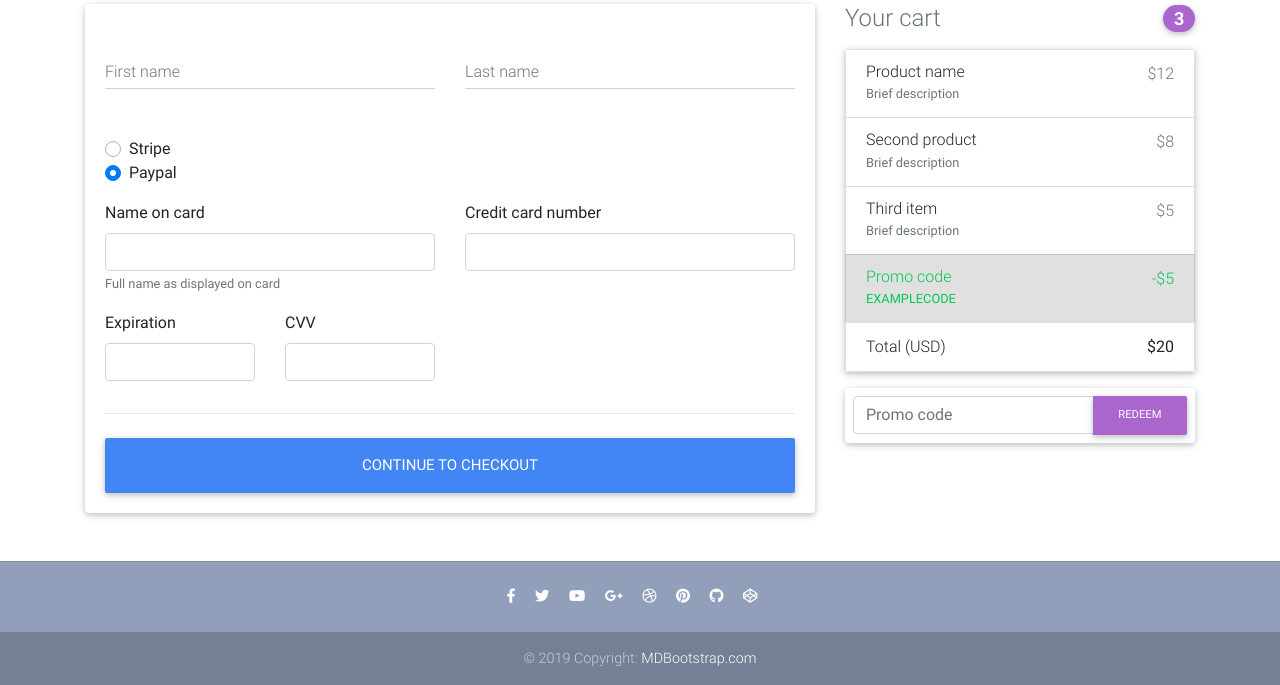
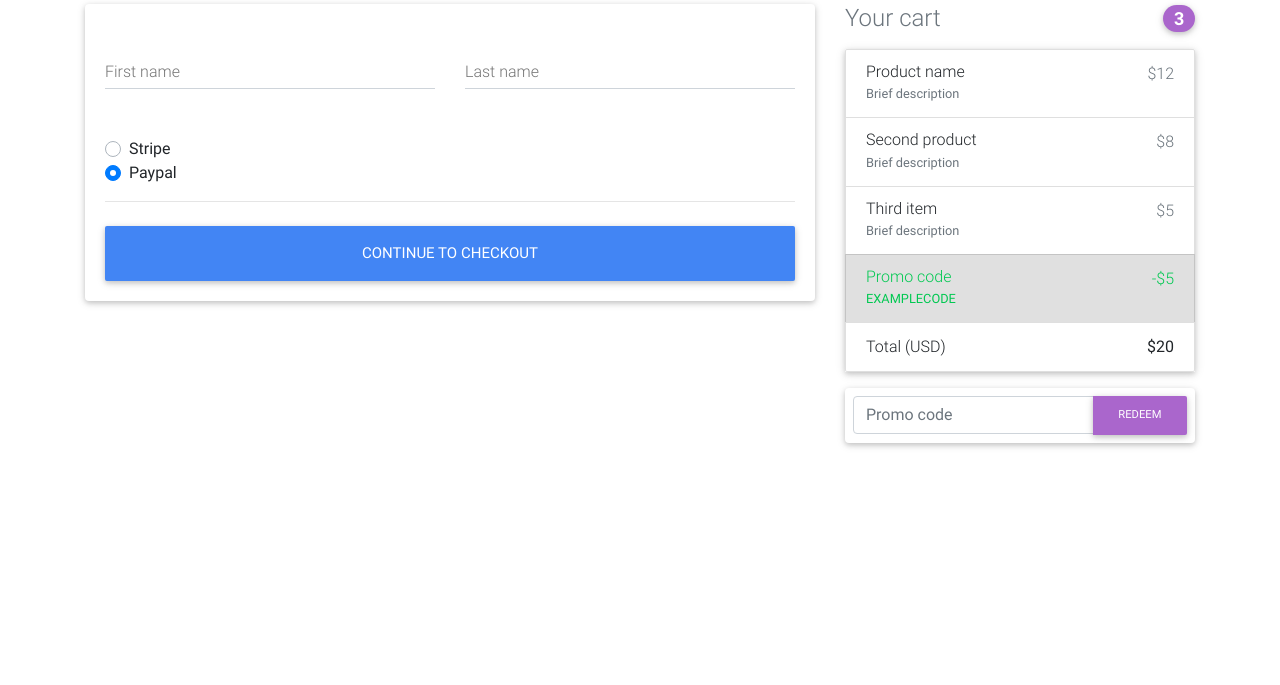
Before and after one commit to JulioOrdonezV/ecommerce-django, a Django app: page /checkout in a window 1280 px wide. Shown: the part 202-887 px from the top of the page. After the commit the page ends 650 px from the top, so only its background shows below. Run offline with Django 3.2, Linux system fonts and the light colour scheme; data that the repository does not hold is empty; some libraries are stand-ins or nearby versions.

Commit message:
Refactor htmlfiles to remove elements

```diff
--- a/ecommerce/cookie_store/templates/base.html
+++ b/ecommerce/cookie_store/templates/base.html
@@ -11,6 +11,11 @@
   <link href="{% static 'css/bootstrap.min.css'%}" rel="stylesheet">
   <link href="{% static 'css/mdb.min.css' %}" rel="stylesheet">
   <link href="{% static 'css/style.min.css' %}" rel="stylesheet">
+
+  <script type="text/javascript" src="{% static 'js/jquery-3.4.1.min.js' %}"></script>
+  <script type="text/javascript" src="{% static 'js/popper.min.js' %}"></script>
+  <script type="text/javascript" src="{% static 'js/bootstrap.min.js' %}"></script>
+  <script type="text/javascript" src="{% static 'js/mdb.min.js' %}"></script>
 </head>
 <body>
 
@@ -31,16 +36,6 @@
 {% endblock content %}
 
 
-    <div class="footer-copyright py-3">
-      © 2019 Copyright:
-      <a href="https://mdbootstrap.com/education/bootstrap/" target="_blank"> MDBootstrap.com </a>
-    </div>
-  </footer>
-
-  <script type="text/javascript" src="{% static 'js/jquery-3.4.1.min.js' %}"></script>
-  <script type="text/javascript" src="{% static 'js/popper.min.js' %}"></script>
-  <script type="text/javascript" src="{% static 'js/bootstrap.min.js' %}"></script>
-  <script type="text/javascript" src="{% static 'js/mdb.min.js' %}"></script>
   <script type="text/javascript">
     new WOW().init();
   </script>
--- a/ecommerce/cookie_store/templates/checkout-page.html
+++ b/ecommerce/cookie_store/templates/checkout-page.html
@@ -101,39 +101,7 @@
                  </div>
               {% endfor %}
               </div>
-              <div class="row">
-                <div class="col-md-6 mb-3">
-                  <label for="cc-name">Name on card</label>
-                  <input type="text" class="form-control" id="cc-name" placeholder="" required>
-                  <small class="text-muted">Full name as displayed on card</small>
-                  <div class="invalid-feedback">
-                    Name on card is required
-                  </div>
-                </div>
-                <div class="col-md-6 mb-3">
-                  <label for="cc-number">Credit card number</label>
-                  <input type="text" class="form-control" id="cc-number" placeholder="" required>
-                  <div class="invalid-feedback">
-                    Credit card number is required
-                  </div>
-                </div>
-              </div>
-              <div class="row">
-                <div class="col-md-3 mb-3">
-                  <label for="cc-expiration">Expiration</label>
-                  <input type="text" class="form-control" id="cc-expiration" placeholder="" required>
-                  <div class="invalid-feedback">
-                    Expiration date required
-                  </div>
-                </div>
-                <div class="col-md-3 mb-3">
-                  <label for="cc-expiration">CVV</label>
-                  <input type="text" class="form-control" id="cc-cvv" placeholder="" required>
-                  <div class="invalid-feedback">
-                    Security code required
-                  </div>
-                </div>
-              </div>
+
               <hr class="mb-4">
               <button class="btn btn-primary btn-lg btn-block" type="submit">Continue to checkout</button>
 
@@ -213,42 +181,4 @@
   <!--Main layout-->
 
   <!--Footer-->
-  <footer class="page-footer text-center font-small mt-4 wow fadeIn">
-
-    <hr class="my-4">
-
-    <!-- Social icons -->
-    <div class="pb-4">
-      <a href="https://www.facebook.com/mdbootstrap" target="_blank">
-        <i class="fab fa-facebook-f mr-3"></i>
-      </a>
-
-      <a href="https://twitter.com/MDBootstrap" target="_blank">
-        <i class="fab fa-twitter mr-3"></i>
-      </a>
-
-      <a href="https://www.youtube.com/watch?v=7MUISDJ5ZZ4" target="_blank">
-        <i class="fab fa-youtube mr-3"></i>
-      </a>
-
-      <a href="https://plus.google.com/u/0/b/107863090883699620484" target="_blank">
-        <i class="fab fa-google-plus-g mr-3"></i>
-      </a>
-
-      <a href="https://dribbble.com/mdbootstrap" target="_blank">
-        <i class="fab fa-dribbble mr-3"></i>
-      </a>
-
-      <a href="https://pinterest.com/mdbootstrap" target="_blank">
-        <i class="fab fa-pinterest mr-3"></i>
-      </a>
-
-      <a href="https://github.com/mdbootstrap/bootstrap-material-design" target="_blank">
-        <i class="fab fa-github mr-3"></i>
-      </a>
-
-      <a href="http://codepen.io/mdbootstrap/" target="_blank">
-        <i class="fab fa-codepen mr-3"></i>
-      </a>
-    </div>
 {% endblock content %}
```
Also changed, not shown: ecommerce/cookie_store/templates/product-page.html (+0 -37 lines).
